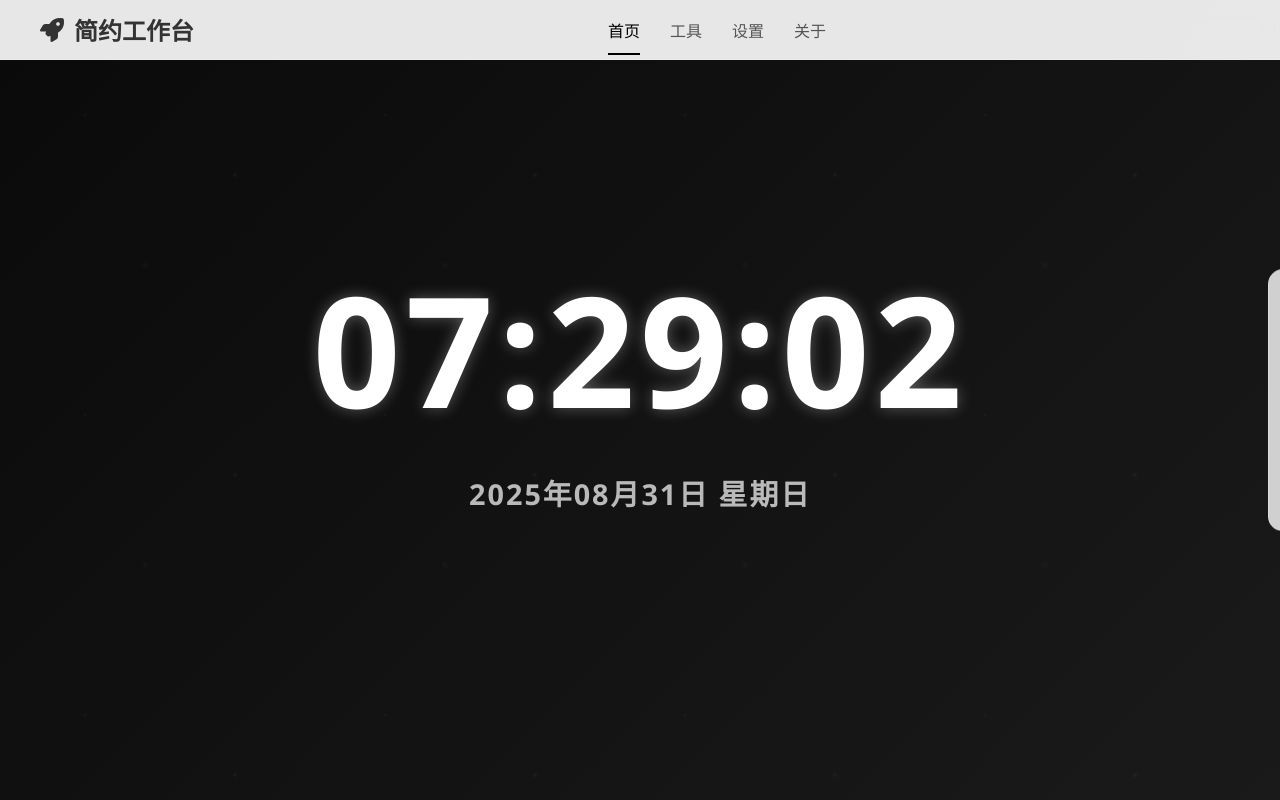
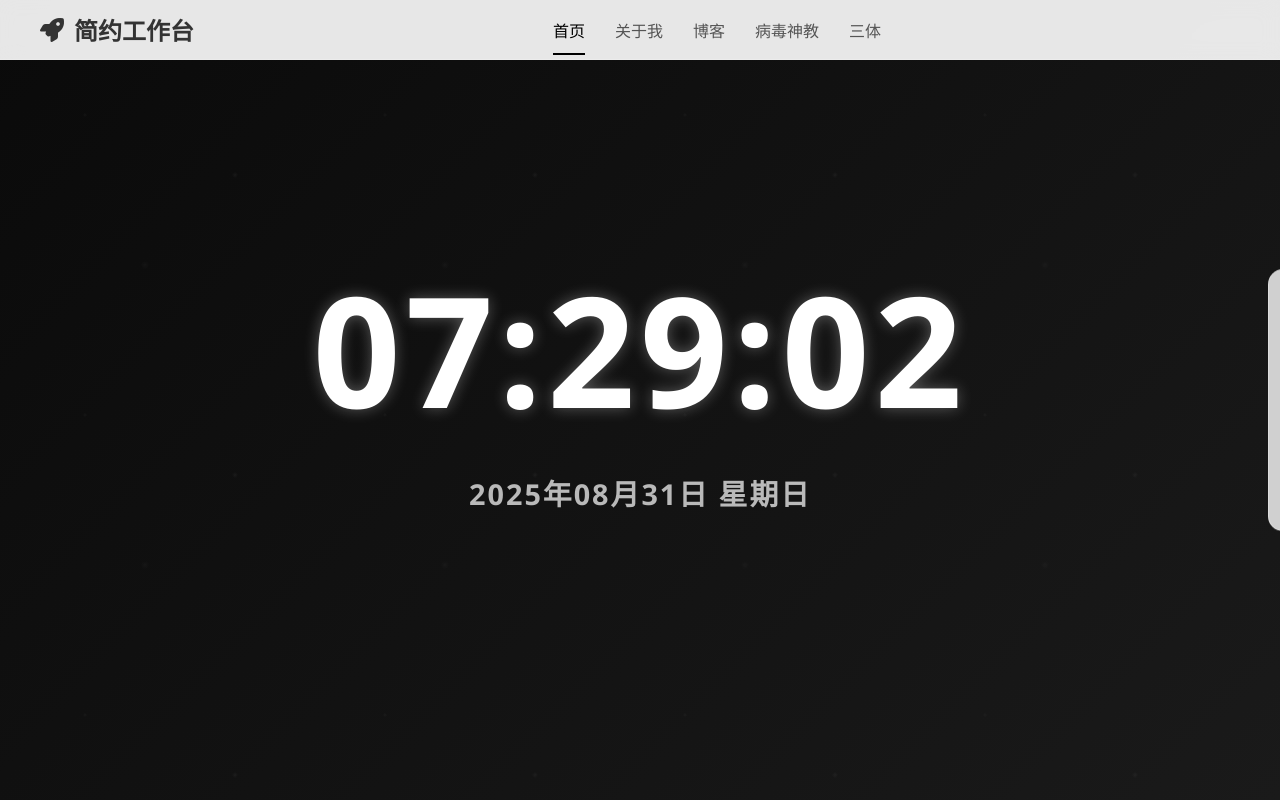
Before and after one commit to Aster1379/workspace, a plain HTML site: page index.html in a window 1280 px wide. Drawn offline with Linux system fonts and the light colour scheme.

Commit message:
Update index.html

```diff
--- a/index.html
+++ b/index.html
@@ -2,7 +2,6 @@
 <html lang="zh-CN">
 <head>
     <meta charset="UTF-8">
-    <meta name="viewport" content="width=device-width, initial-scale=1.0">
     <title>简约工作台</title>
     <link rel="stylesheet" href="https://cdnjs.cloudflare.com/ajax/libs/font-awesome/6.4.0/css/all.min.css">
 	<link rel="shortcut icon" href="favicon.ico">
@@ -543,16 +542,19 @@
 
             <ul class="nav-menu">
                 <li class="nav-item">
-                    <a href="#" class="nav-link active">首页</a>
+                    <a href="https://aster1379.xin" class="nav-link active">首页</a>
                 </li>
                 <li class="nav-item">
-                    <a href="#" class="nav-link">工具</a>
+                    <a href="https://abou-me.aster1379.xin" class="nav-link">关于我</a>
                 </li>
                 <li class="nav-item">
-                    <a href="#" class="nav-link">设置</a>
+                    <a href="https://blog.aster1379.xin" class="nav-link">博客</a>
                 </li>
                 <li class="nav-item">
-                    <a href="#" class="nav-link">关于</a>
+                    <a href="https://virus.aster1379.xin" class="nav-link">病毒神教</a>
+                </li>
+                <li class="nav-item">
+                    <a href="https://3body.aster1379.xin" class="nav-link">三体</a>
                 </li>
             </ul>
 
@@ -852,4 +854,5 @@
         });
     </script>
 </body>
+
 </html>
```
